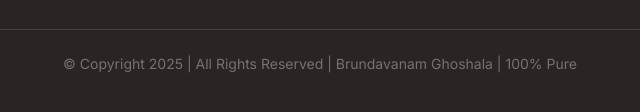
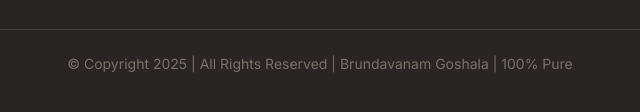
Before and after one commit to cosmicaldrift/Goshala, a plain HTML site: page about.html in a window 1280 px wide. Shown: the part 2832-2944 px from the top of the page, 320-960 px from the left. Drawn offline with nearby package versions, Linux system fonts and the light colour scheme.

Commit message:
Update about.html

```diff
--- a/about.html
+++ b/about.html
@@ -3,7 +3,7 @@
 <head>
     <meta charset="UTF-8">
     <meta name="viewport" content="width=device-width, initial-scale=1.0">
-    <title>About Us - Brundavanam Goshala</title>
+    <title>About Us</title>
     <script src="https://cdn.tailwindcss.com"></script>
     <link href="https://fonts.googleapis.com/css2?family=Inter:wght@400;500;600;700;800&display=swap" rel="stylesheet">
    <link rel="icon" type="image/png" href="/favicon.png">
@@ -241,49 +241,10 @@
                  <a href="contact.html" class="text-stone-300 hover:text-white">Contact Us</a>
             </div>
             <div class="mt-8 border-t border-stone-700 pt-6 text-center text-stone-500 text-sm">
-                <p>© Copyright 2025 | All Rights Reserved | Brundavanam Ghoshala | 100% Pure</p>
+                <p>© Copyright 2025 | All Rights Reserved | Brundavanam Goshala | 100% Pure</p>
             </div>
         </div>
     </footer>
-
-    <!-- <footer class="bg-stone-800 text-white">
-        <div class="container mx-auto px-8 py-12">
-            <div class="grid md:grid-cols-4 gap-8">
-                <div>
-                    <h4 class="font-bold text-lg mb-4">Brundavanam Goshala</h4>
-                    <p class="text-stone-400">Gaumata, the Viswa Mata, gives everything without expecting anything; it’s our duty to protect her. Support us by buying Gaushala products to save Gouvansh.</p>
-                </div>
-                <div>
-                    <h4 class="font-bold text-lg mb-4">Useful Links</h4>
-                    <ul class="space-y-2">
-                        <li><a href="#" class="text-stone-400 hover:text-white">Privacy Policy</a></li>
-                        <li><a href="#" class="text-stone-400 hover:text-white">Return and Refund Policy</a></li>
-                        <li><a href="#" class="text-stone-400 hover:text-white">Shipping Policy</a></li>
-                        <li><a href="#" class="text-stone-400 hover:text-white">Terms and Condition</a></li>
-                    </ul>
-                </div>
-                <div>
-                    <h4 class="font-bold text-lg mb-4">More Information</h4>
-                     <ul class="space-y-2">
-                        <li><a href="about.html" class="text-stone-400 hover:text-white">About Us</a></li>
-                        <li><a href="contact.html" class="text-stone-400 hover:text-white">Contact</a></li>
-                        <li><a href="index.html" class="text-stone-400 hover:text-white">Shop</a></li>
-                    </ul>
-                </div>
-                 <div>
-                    <h4 class="font-bold text-lg mb-4">Contact Us</h4>
-                    <ul class="space-y-2 text-stone-400">
-                        <li class="flex items-start"><svg xmlns="http://www.w3.org/2000/svg" width="16" height="16" viewBox="0 0 24 24" fill="none" stroke="currentColor" stroke-width="2" stroke-linecap="round" stroke-linejoin="round" class="w-4 h-4 mr-2 mt-1 shrink-0"><path d="M22 16.92v3a2 2 0 0 1-2.18 2 19.79 19.79 0 0 1-8.63-3.07 19.5 19.5 0 0 1-6-6 19.79 19.79 0 0 1-3.07-8.67A2 2 0 0 1 4.11 2h3a2 2 0 0 1 2 1.72 12.84 12.84 0 0 0 .7 2.81 2 2 0 0 1-.45 2.11L8.09 9.91a16 16 0 0 0 6 6l1.27-1.27a2 2 0 0 1 2.11-.45 12.84 12.84 0 0 0 2.81.7A2 2 0 0 1 22 16.92z"/></svg>+91 94926 02499</li>
-                        <li class="flex items-start"><svg xmlns="http://www.w3.org/2000/svg" width="16" height="16" viewBox="0 0 24 24" fill="none" stroke="currentColor" stroke-width="2" stroke-linecap="round" stroke-linejoin="round" class="w-4 h-4 mr-2 mt-1 shrink-0"><rect width="20" height="16" x="2" y="4" rx="2"/><path d="m22 7-8.97 5.7a1.94 1.94 0 0 1-2.06 0L2 7"/></svg>gokarni1967@yahoo.com</li>
-                        <li class="flex items-start"><svg xmlns="http://www.w3.org/2000/svg" width="16" height="16" viewBox="0 0 24 24" fill="none" stroke="currentColor" stroke-width="2" stroke-linecap="round" stroke-linejoin="round" class="w-4 h-4 mr-2 mt-1 shrink-0"><path d="M20 10c0 6-8 12-8 12s-8-6-8-12a8 8 0 0 1 16 0Z"/><circle cx="12" cy="10" r="3"/></svg>4-8, Manyam Parvathipuram District, India, Andhra Pradesh-535592</li>
-                    </ul>
-                </div>
-            </div>
-            <div class="mt-8 border-t border-stone-700 pt-6 text-center text-stone-500 text-sm">
-                <p>© Copyright 2025 | All Rights Reserved | Brundavanam Ghoshala | 100% Pure</p>
-            </div>
-        </div>
-    </footer> -->
 
     <script>
         // This script is now primarily for mobile menu and cart count, which don't need DOMContentLoaded
```
